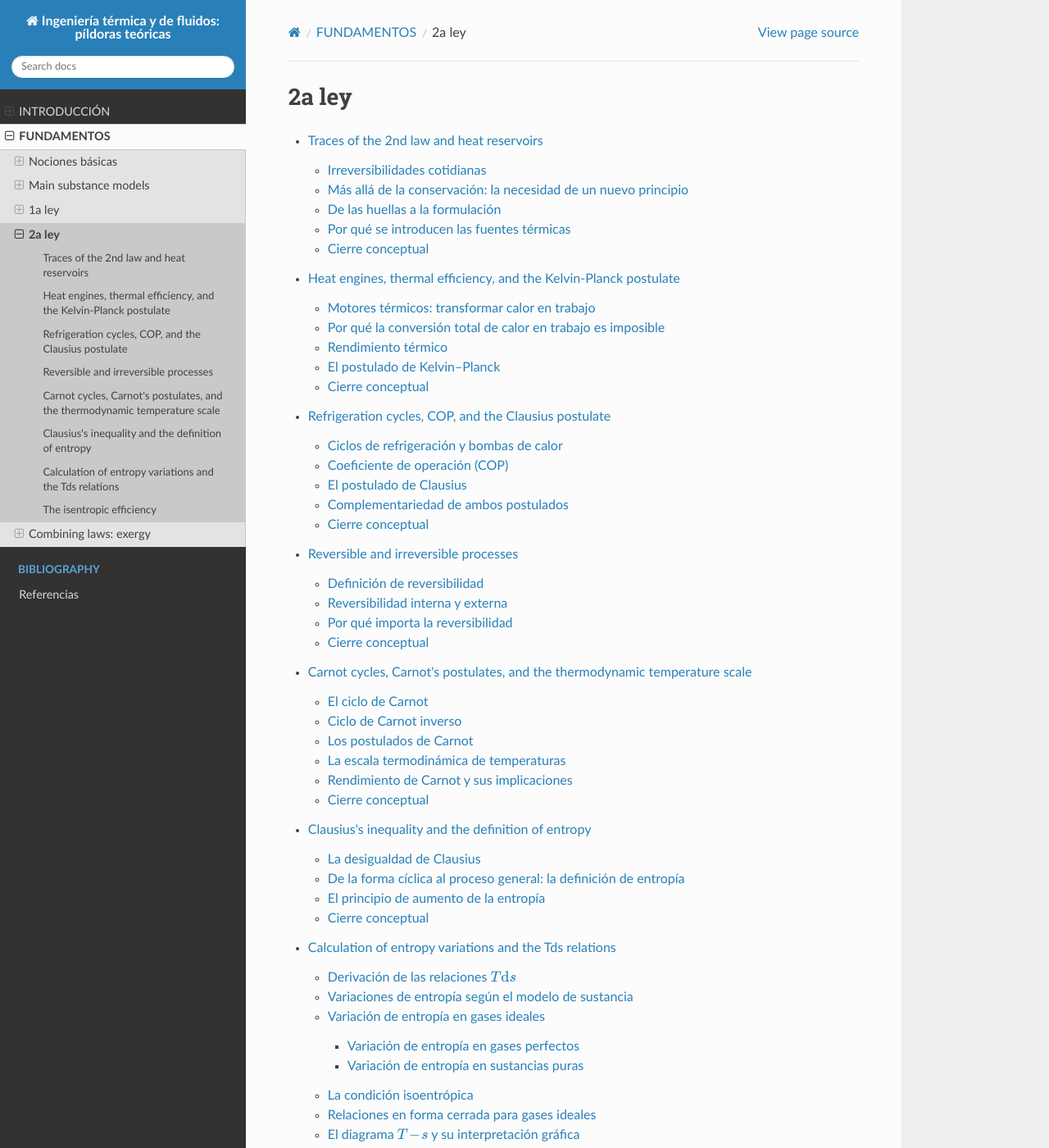
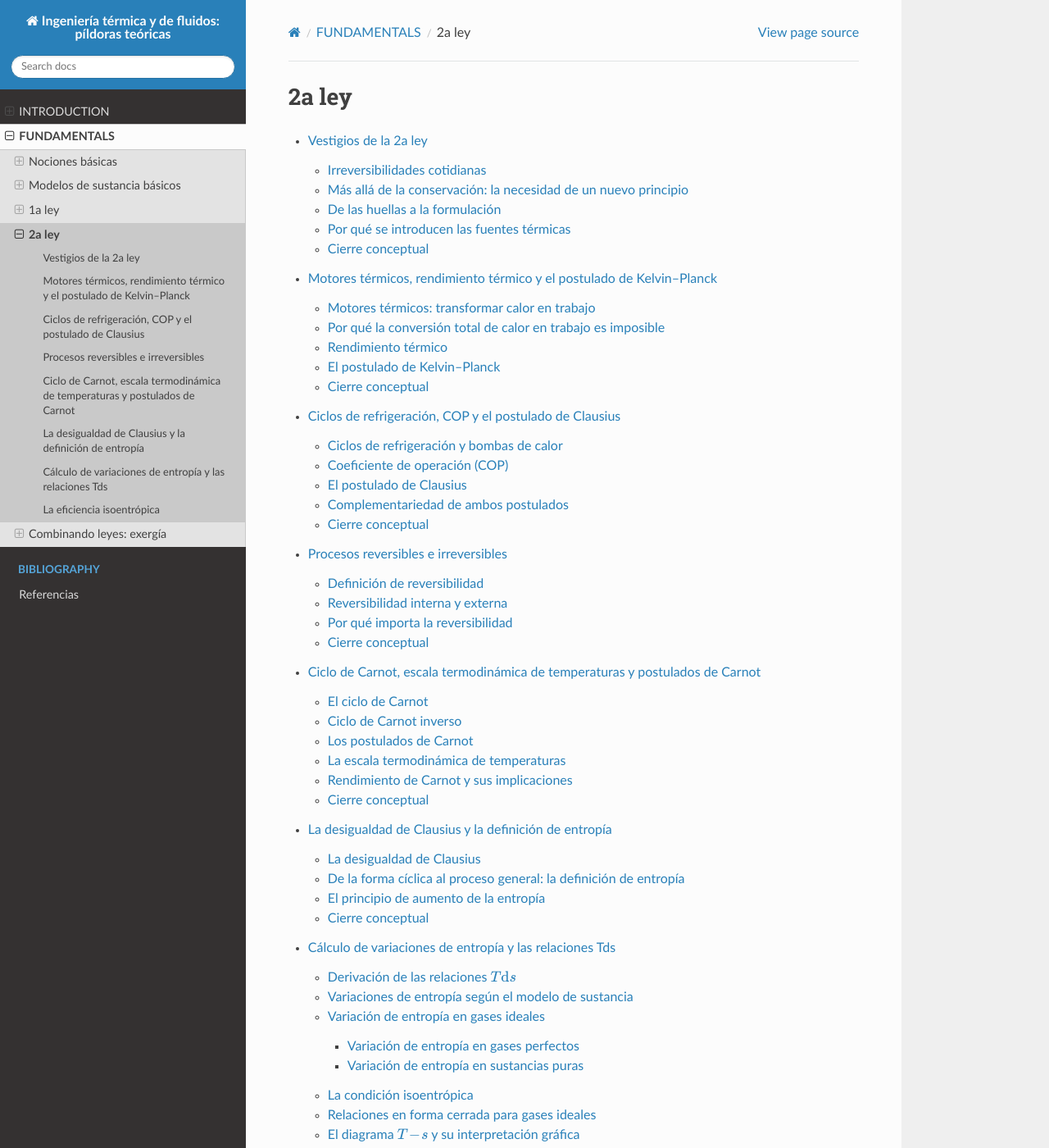
Before and after one commit to azarketa/ReadTheDocs-ESP, a Sphinx documentation site: the page built from source/04_2nd_law.rst, in a window 1280 px wide and 1400 px high. Shown: the whole window at 82% size. Built offline with Sphinx 7.4.7 and the Read the Docs theme 3.1.0, drawn with Linux system fonts in a browser that asks for light colours; pages that are not in the unit, such as notebooks, are missing from menus; some of the changed text lies outside the part shown.

Commit message:
Files updated

```diff
--- a/source/02_Main_substance_models.rst
+++ b/source/02_Main_substance_models.rst
@@ -1,12 +1,12 @@
 ======================
-Main substance models
+Modelos de sustancia básicos
 ======================
 
 .. toctree::
    :maxdepth: 3
 
-   Characterization of substances <04_Characterization_of_substances>
-   Ideal and real gases <05_Ideal_and_real_gases>
-   p-v-T diagrams <06_P-v-T_diagrams>
-   Gas mixtures <07_Gas_mixtures>
-   Humid air <08_Humid_air>
+   Caracterización de las sustancias <04_Characterization_of_substances>
+   Gases ideales y reales <05_Ideal_and_real_gases>
+   Diagramas p-v-T <06_P-v-T_diagrams>
+   Mezclas de gases <07_Gas_mixtures>
+   Aire húmedo <08_Humid_air>
--- a/source/04_2nd_law.rst
+++ b/source/04_2nd_law.rst
@@ -5,11 +5,11 @@
 .. toctree::
    :maxdepth: 3
 
-   Traces of the 2nd law and heat reservoirs <14_Traces_of_2nd_law_heat_reservoirs>
-   Heat engines, thermal efficiency, and the Kelvin-Planck postulate <15_Heat_engines_thermal_efficiency_and_Kelvin_Planck_postulate>
-   Refrigeration cycles, COP, and the Clausius postulate <16_Refrigeration_cycles_COP_and_Clausius_postulate>
-   Reversible and irreversible processes <17_Reversible_and_irreversible_processes>
-   Carnot cycles, Carnot's postulates, and the thermodynamic temperature scale <18_Carnot_cycles_Carnot_postulates_and_thermodynamic_scale>
-   Clausius's inequality and the definition of entropy <19_Clausius_inequality_and_definition_of_entropy>
-   Calculation of entropy variations and the Tds relations <20_Calculation_entropy_variations_Tds_relations>
-   The isentropic efficiency <21_The_isentropic_efficiency>
+   Vestigios de la 2a ley <14_Traces_of_2nd_law_heat_reservoirs>
+   Motores térmicos, rendimiento térmico y el postulado de Kelvin–Planck <15_Heat_engines_thermal_efficiency_and_Kelvin_Planck_postulate>
+   Ciclos de refrigeración, COP y el postulado de Clausius <16_Refrigeration_cycles_COP_and_Clausius_postulate>
+   Procesos reversibles e irreversibles <17_Reversible_and_irreversible_processes>
+   Ciclo de Carnot, escala termodinámica de temperaturas y postulados de Carnot <18_Carnot_cycles_Carnot_postulates_and_thermodynamic_scale>
+   La desigualdad de Clausius y la definición de entropía <19_Clausius_inequality_and_definition_of_entropy>
+   Cálculo de variaciones de entropía y las relaciones Tds <20_Calculation_entropy_variations_Tds_relations>
+   La eficiencia isoentrópica <21_The_isentropic_efficiency>
--- a/source/05_Combining_laws.rst
+++ b/source/05_Combining_laws.rst
@@ -1,11 +1,11 @@
-===============
-Combining laws: exergy
-===============
+=========================
+Combinando leyes: exergía
+=========================
 
 .. toctree::
    :maxdepth: 3
 
-   Exergy and the notion of dead state <22_Exergy_and_notion_of_dead_state>
-   Useful work, reversibility, and 2nd-law efficiency <23_Useful_work_reversibility_2nd_law_efficiency>
-   Exergy of closed and open systems <24_Exergy_of_closed_and_open_systems>
-   Principle of decreasing exergy; entropy and exergy balances <25_Principle_decreasing_exergy_and_balance>
+   Exergía y la noción de estado muerto <22_Exergy_and_notion_of_dead_state>
+   Trabajo útil, reversibilidad y eficiencia de la segunda ley <23_Useful_work_reversibility_2nd_law_efficiency>
+   Exergía en sistemas cerrados y abiertos <24_Exergy_of_closed_and_open_systems>
+   Principio de disminución de la exergía; balances de entropía y exergía <25_Principle_decreasing_exergy_and_balance>
--- a/source/introduction_index.rst
+++ b/source/introduction_index.rst
@@ -1,8 +1,8 @@
-INTRODUCCIÓN
+INTRODUCTION
 ============
 
 .. toctree::
    :maxdepth: 3
 
-   ¿De qué trata este curso? <0001_What_is_this_course_about>
-   Programa del curso <0002_Course_outline>
+   What is this course about? <0001_What_is_this_course_about>
+   Course outline <0002_Course_outline>
--- a/source/module1_index.rst
+++ b/source/module1_index.rst
@@ -1,4 +1,4 @@
-FUNDAMENTOS
+FUNDAMENTALS
 ============
 
 .. toctree::
```
